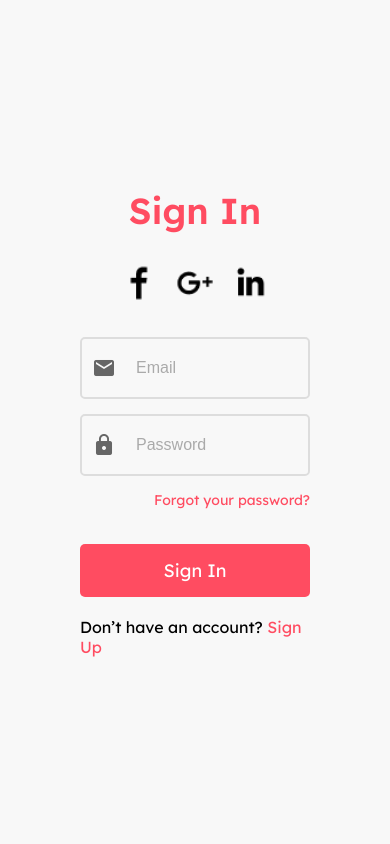
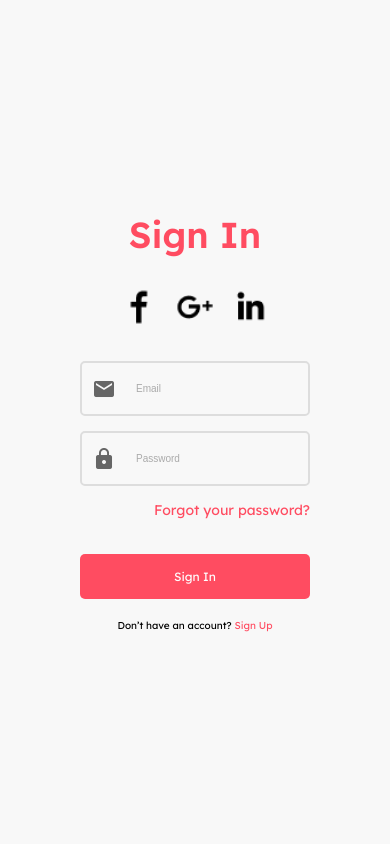
Before and after one commit to Z3R0codeX/Z3R0codeX.github.io, a PHP site: page /sign.html in a window 390 px wide. Run offline with PHP 8.4, Linux system fonts and the light colour scheme.

Commit message:
┗( T﹏T )┛

```diff
--- a/css/mediaQuerys.css
+++ b/css/mediaQuerys.css
@@ -113,6 +113,31 @@
 
     .sign-in-section{
         width: 100%;
+    }
+
+    sign-in-section h2 {
+        font-size: 25px;
+    }
+
+    .input-group input {
+        font-size: 10px;
+    }
+
+    .input-group input {
+        font-size: 10px;
+    }
+
+    .forgot-password {
+        font-size: 1spx;
+    }
+
+    .btn {
+        font-size: 12px;
+    }
+
+    p {
+        margin-top: 20px;
+        font-size: 10px;
     }
 
     .logo img {
```
